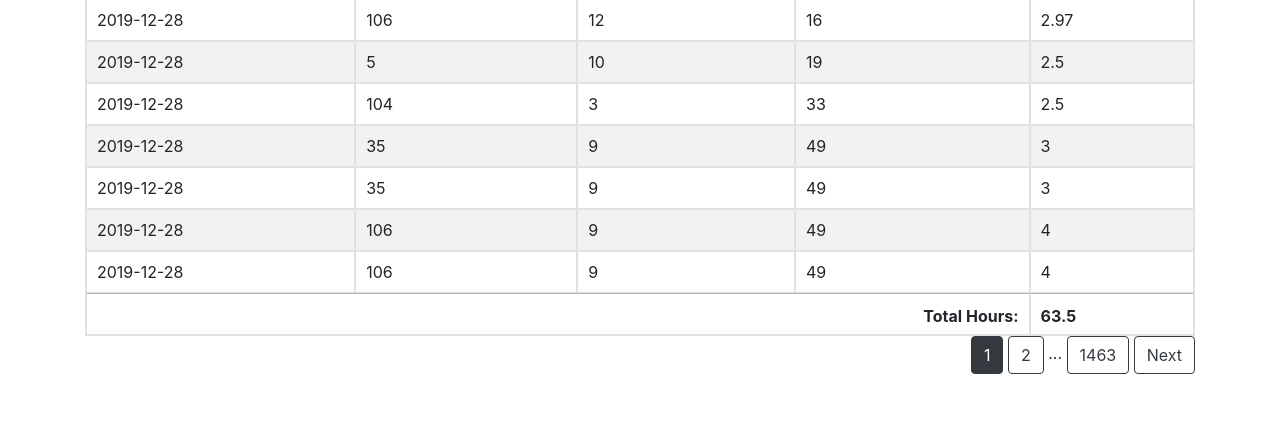
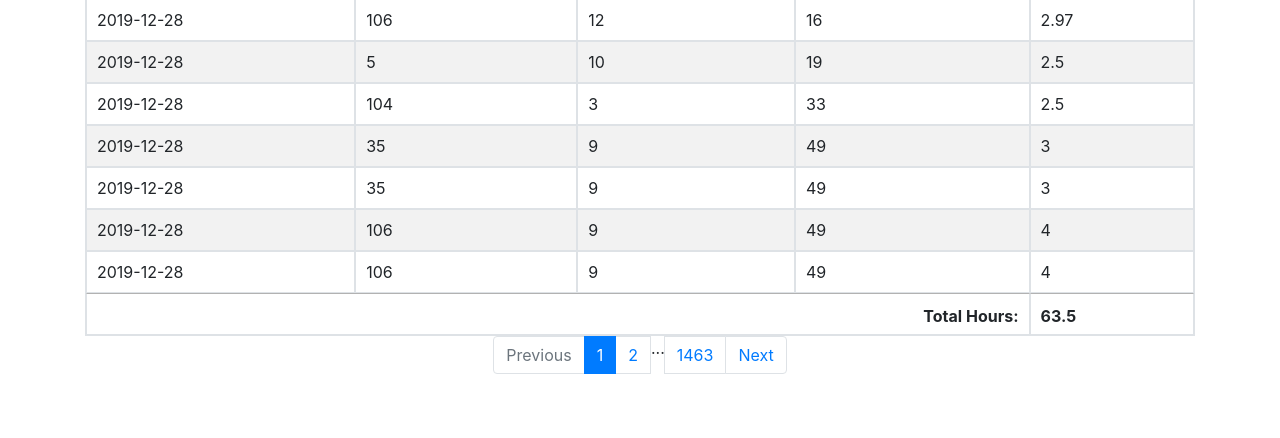
Before and after one commit to ptsimon/hr_webapp, a Flask app: page / in a window 1280 px wide. Shown: the part 932-1370 px from the top of the page. Before the commit the page ends 1306 px from the top, so only its background shows below. Run offline with Flask 2, Linux system fonts and the light colour scheme; data comes from the database, SQL or seed files in the repository; some libraries are stand-ins or nearby versions.

Commit message:
fixed format style of pages

```diff
--- a/hr_webapp/templates/index.html
+++ b/hr_webapp/templates/index.html
@@ -65,32 +65,39 @@
   </tbody>
 </table>
 
-
-<div style="float: right;">
-
-
+<ul class="pagination justify-content-center">
   {% if checkins.has_prev %}
-  {% if values %}
-    <a class="btn btn-outline-dark" href="{{ url_for('index', page=checkins.prev_num, values=values) }}">Prev</a>
+    {% if values %}
+      <li class="page-item">
+        <a class="page-link" href="{{ url_for('index', page=checkins.prev_num, values=values) }}">Previous</a>
+      </li>
+    {% else %}
+      <li class="page-item">
+        <a class="page-link" href="{{ url_for('index', page=checkins.prev_num) }}">Previous</a>
+      </li>  {% endif %}
   {% else %}
-    <a class="btn btn-outline-dark" href="{{ url_for('index', page=checkins.prev_num) }}">Prev</a>
-{% endif %}
-
-{% endif %}
+    <li class="page-item disabled">
+      <a class="page-link" href="#" tabindex="-1" aria-disabled="true">Previous</a>
+    </li>
+  {% endif %}
 
 {% for page_num in checkins.iter_pages(left_edge=1, right_edge=1, left_current=1, right_current=2) %}
   {% if page_num %}
     {% if values %}
       {% if checkins.page == page_num %}
-        <a class="btn btn-dark" href="{{ url_for('index', page=page_num, values=values) }}">{{ page_num }}</a>
+        <li class="page-item active" aria-current="page">
+          <a class="page-link" href="{{ url_for('index', page=page_num, values=values) }}">{{ page_num }} <span class="sr-only">(current)</span></a>
+        </li>
       {% else %}
-        <a class="btn btn-outline-dark" href="{{ url_for('index', page=page_num, values=values) }}">{{ page_num }}</a>
+        <li class="page-item"><a class="page-link" href="{{ url_for('index', page=page_num, values=values) }}">{{ page_num }}</a></li>
       {% endif %}
     {% else %}
       {% if checkins.page == page_num %}
-        <a class="btn btn-dark" href="{{ url_for('index', page=page_num) }}">{{ page_num }}</a>
+        <li class="page-item active" aria-current="page">
+          <a class="page-link" href="{{ url_for('index', page=page_num) }}">{{ page_num }} <span class="sr-only">(current)</span></a>
+        </li>
       {% else %}
-        <a class="btn btn-outline-dark" href="{{ url_for('index', page=page_num) }}">{{ page_num }}</a>
+        <li class="page-item"><a class="page-link" href="{{ url_for('index', page=page_num) }}">{{ page_num }}</a></li>
       {% endif %}
     {% endif %}
   {% else %}
@@ -98,15 +105,22 @@
   {% endif %}
 {% endfor %}
 
-{% if checkins.has_next %}
-  {% if values %}
-    <a class="btn btn-outline-dark" href="{{ url_for('index', page=checkins.next_num, values=values) }}">Next</a>
+  {% if checkins.has_next %}
+    {% if values %}
+      <li class="page-item">
+        <a class="page-link" href="{{ url_for('index', page=checkins.next_num, values=values) }}">Next</a>
+      </li>
+    {% else %}
+      <li class="page-item">
+        <a class="page-link" href="{{ url_for('index', page=checkins.next_num) }}">Next</a>
+      </li>  {% endif %}
   {% else %}
-    <a class="btn btn-outline-dark" href="{{ url_for('index', page=checkins.next_num) }}">Next</a>
-{% endif %}
+    <li class="page-item disabled">
+      <a class="page-link" href="#" tabindex="-1" aria-disabled="true">Next</a>
+    </li>
+  {% endif %}
+</ul>
 
-{% endif %}
-</div>
 <br><br>
 
 {% endblock %}
```
